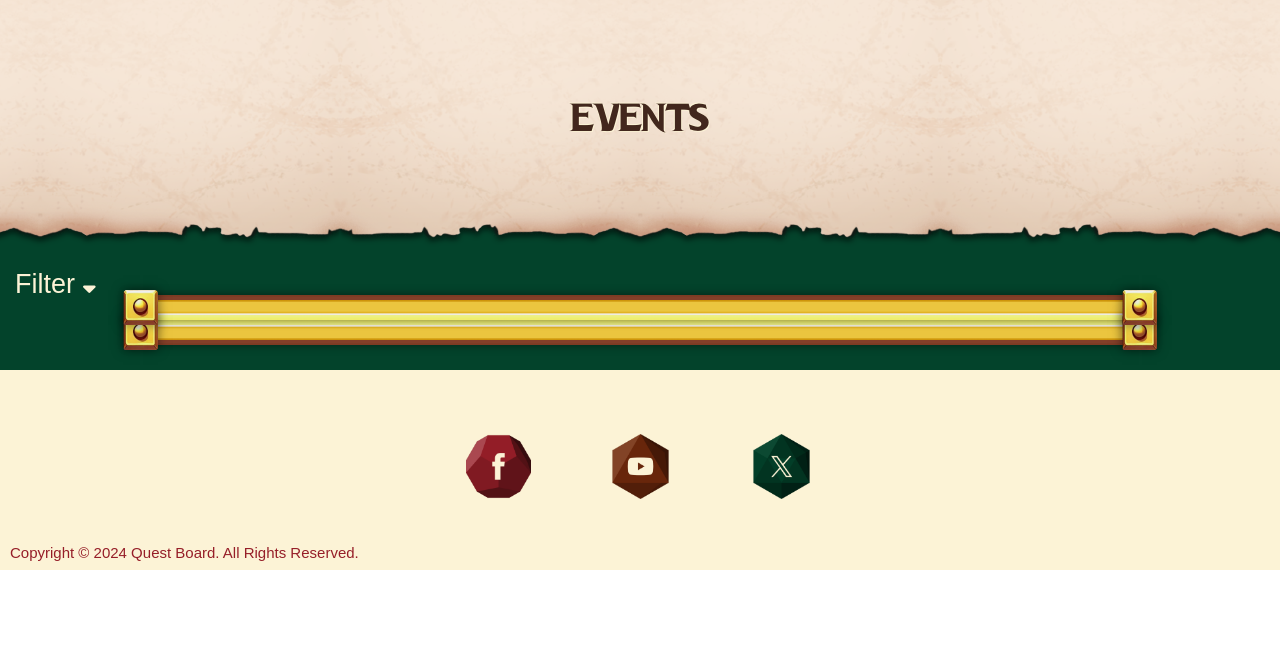
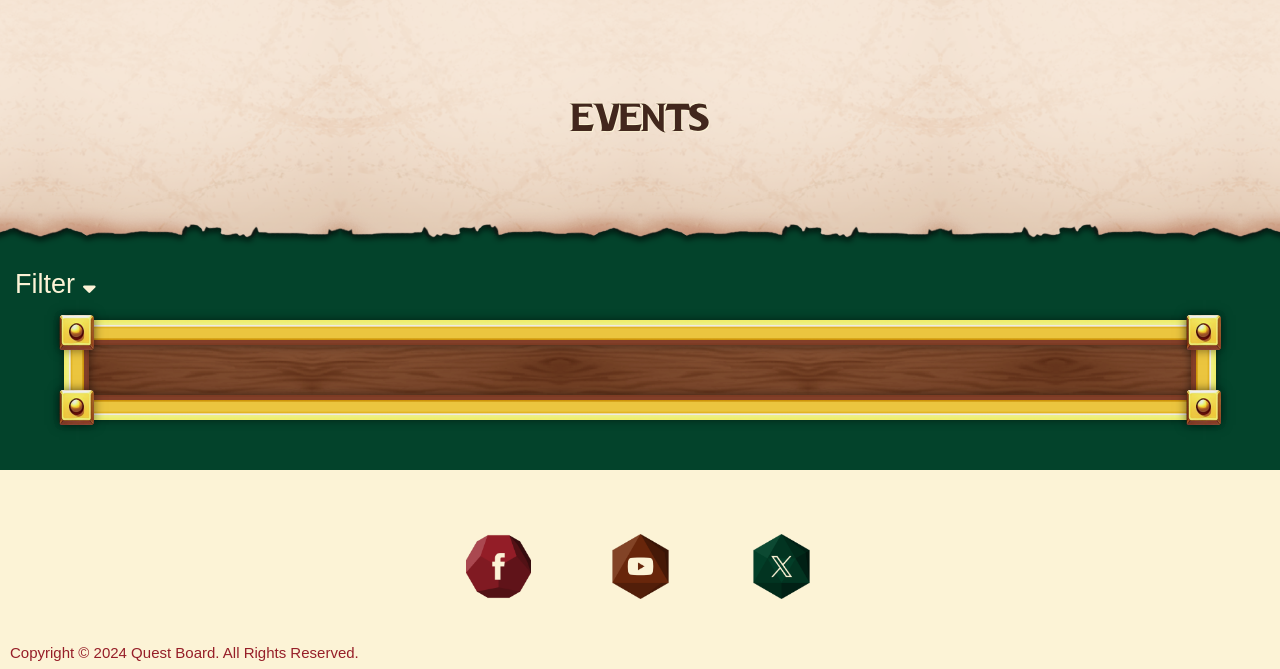
Before and after one commit to AndyWright360/Quest_Board, a Flask app: page /events in a window 1280 px wide. Shown: the part 65-734 px from the top of the page. Run offline with Flask 3, Linux system fonts and the light colour scheme; some libraries are stand-ins or nearby versions; some web fonts are replaced.

Commit message:
docs: modify event container layout

```diff
--- a/quest_board/static/css/style.css
+++ b/quest_board/static/css/style.css
@@ -220,11 +220,18 @@
 }
 
 .event-container {
-    width: 80%;
+    width: 90%;
     position: relative;
     background-image: url(../images/board-bg.png);
     margin: 0 auto;
+}
+
+.container-padding {
+    padding: 50px;
     display: flex;
+    flex-wrap: wrap;
+    justify-content: space-evenly;
+    gap: 25px;
 }
 
 .border {
@@ -304,7 +311,6 @@
     grid-template-rows: 65px 65px 65px 65px 115px;
     column-gap: 25px;
     width: 280px;
-    margin: 50px;
     padding: 25px;
     box-sizing: content-box;
 }
--- a/quest_board/templates/events.html
+++ b/quest_board/templates/events.html
@@ -116,6 +116,7 @@
             <img src="{{ url_for('static', filename='images/metal-corner.png') }}" alt="A gold square corner plate" id="top-right" class="corner">
             <img src="{{ url_for('static', filename='images/metal-corner.png') }}" alt="A gold square corner plate" id="bottom-left" class="corner">
             <img src="{{ url_for('static', filename='images/metal-corner.png') }}" alt="A gold square corner plate" id="bottom-right" class="corner">
+            <div class="container-padding">
                 <!-- Event Card -->
                 {% for event in events %}
                 <div class="event-card">
@@ -159,6 +160,7 @@
                 {% endfor %}
             </div>
         </div>
+    </div>
 </section>
 
 {% endblock %}
```
Lines whose indentation alone changed are shown as unchanged.
